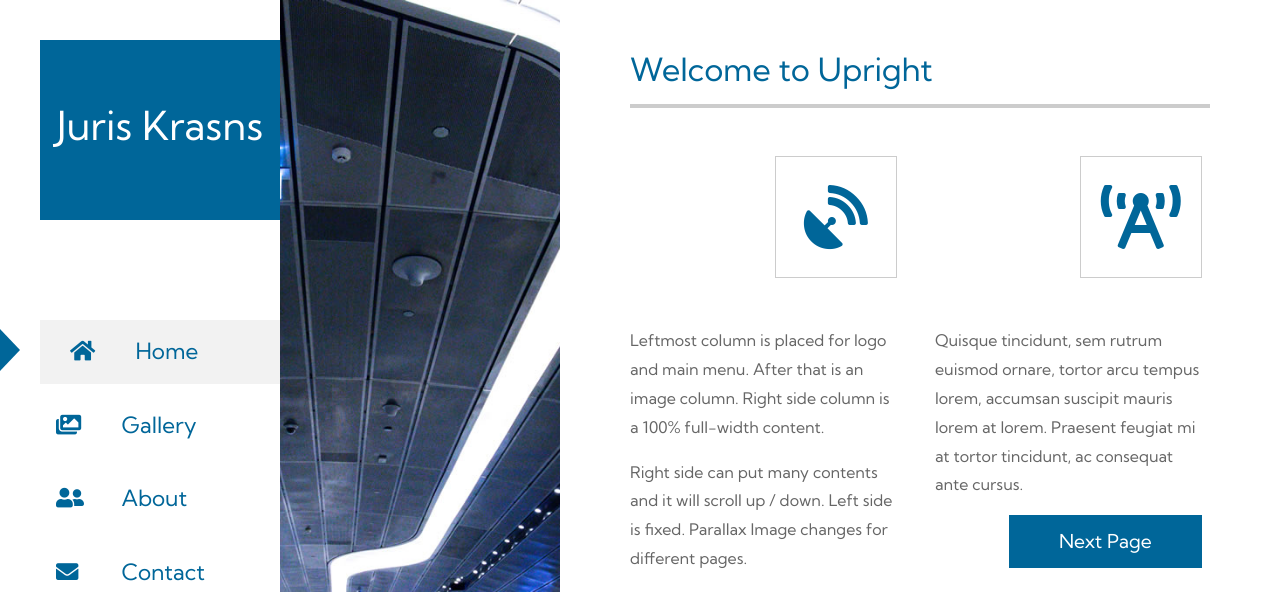
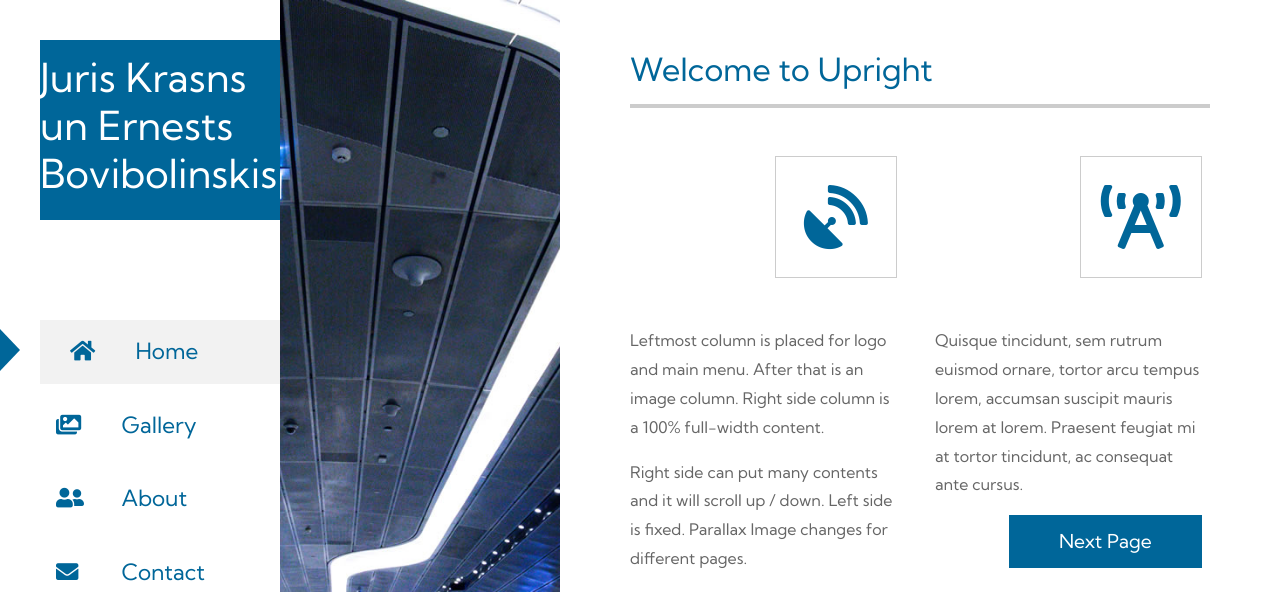
Before and after one commit to Rajani-Baral/Scrabble2.0, a plain HTML site: page index.html in a window 1280 px wide. Shown: the top 592 px of the page. Drawn offline with Linux system fonts and the light colour scheme.

Commit message:
Janais nomainija title

```diff
--- a/index.html
+++ b/index.html
@@ -30,7 +30,7 @@ https://templatemo.com/tm-555-upright
                     </button>
                     <div>
                         <div class="tm-brand-box">
-                            <h1 class="tm-brand">Juris Krasns</h1>
+                            <h1 class="tm-brand">Juris Krasns un Ernests Bovibolinskis</h1>
                         </div>
                         <ul id="tm-main-nav">
                             <li class="nav-item">
```
